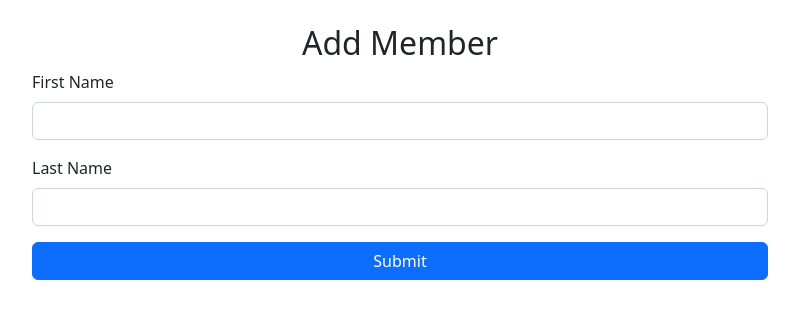
After one commit to amirulabdlatib/simple-CRUD, a Django app: page /addMember/ in a window 1280 px wide. The commit adds this page. Shown: the top 319 px of the page, without its empty margins (240-1039 px from the left). Run offline with Django 4.2, Linux system fonts and the light colour scheme.

Commit message:
Add feature

```diff
--- a/simpleCRUD/app_CRUD/urls.py
+++ b/simpleCRUD/app_CRUD/urls.py
@@ -2,5 +2,7 @@ from django.urls import path
 from . import views
 
 urlpatterns = [
-    path('',views.index,name='index')
+    path('',views.index,name='index'),
+    path('addMember/',views.addMember,name='add_Member'),
+    path('addrec/',views.addrec,name="addrec")
 ]
--- a/simpleCRUD/app_CRUD/views.py
+++ b/simpleCRUD/app_CRUD/views.py
@@ -1,5 +1,5 @@
 from django.http import HttpResponse
-from django.shortcuts import render
+from django.shortcuts import render,redirect
 from .models import Member
 
 
@@ -10,3 +10,14 @@ def index(request):
         'mem':mem,
     }
     return render(request,'index.html',context=context)
+
+def addMember(request):
+    return render(request,'add.html')
+
+def addrec(request):
+    x = request.POST.get("firstName")
+    y = request.POST.get("lastName")
+    mem=Member(firstname=x,lastname=y,)
+    mem.save()
+
+    return redirect('index')
--- /dev/null
+++ b/simpleCRUD/templates/add.html
@@ -0,0 +1,61 @@
+<!DOCTYPE html>
+<html lang="en">
+  <head>
+    <meta charset="utf-8" />
+    <meta name="viewport" content="width=device-width, initial-scale=1" />
+    <title>Add member page</title>
+    <link
+      href="https://cdn.jsdelivr.net/npm/bootstrap@5.2.3/dist/css/bootstrap.min.css"
+      rel="stylesheet"
+      integrity="sha384-rbsA2VBKQhggwzxH7pPCaAqO46MgnOM80zW1RWuH61DGLwZJEdK2Kadq2F9CUG65"
+      crossorigin="anonymous"
+    />
+  </head>
+  <body>
+    <div class="container my-4">
+      <div class="row text-center">
+        <div class="col">
+          <h2>Add Member</h2>
+        </div>
+      </div>
+
+      <div class="row justify-content-center">
+        <div class="col-md-8">
+          <form action="{% url 'addrec' %}" method="POST">
+            {% csrf_token %}
+            <div class="mb-3">
+              <label for="fname" class="form-label">First Name</label>
+              <input
+                type="text"
+                class="form-control"
+                id="fname"
+                name="firstName"
+              />
+            </div>
+            <div class="mb-3">
+              <label for="lname" class="form-label">Last Name</label>
+              <input
+                type="text"
+                class="form-control"
+                id="lname"
+                name="lastName"
+              />
+            </div>
+
+            <div>
+              <button type="submit" class="btn btn-primary w-100">
+                Submit
+              </button>
+            </div>
+          </form>
+        </div>
+      </div>
+    </div>
+
+    <script
+      src="https://cdn.jsdelivr.net/npm/bootstrap@5.2.3/dist/js/bootstrap.bundle.min.js"
+      integrity="sha384-kenU1KFdBIe4zVF0s0G1M5b4hcpxyD9F7jL+jjXkk+Q2h455rYXK/7HAuoJl+0I4"
+      crossorigin="anonymous"
+    ></script>
+  </body>
+</html>
```
Also changed, not shown: simpleCRUD/templates/index.html (+20 -11 lines), simpleCRUD/db.sqlite3.
